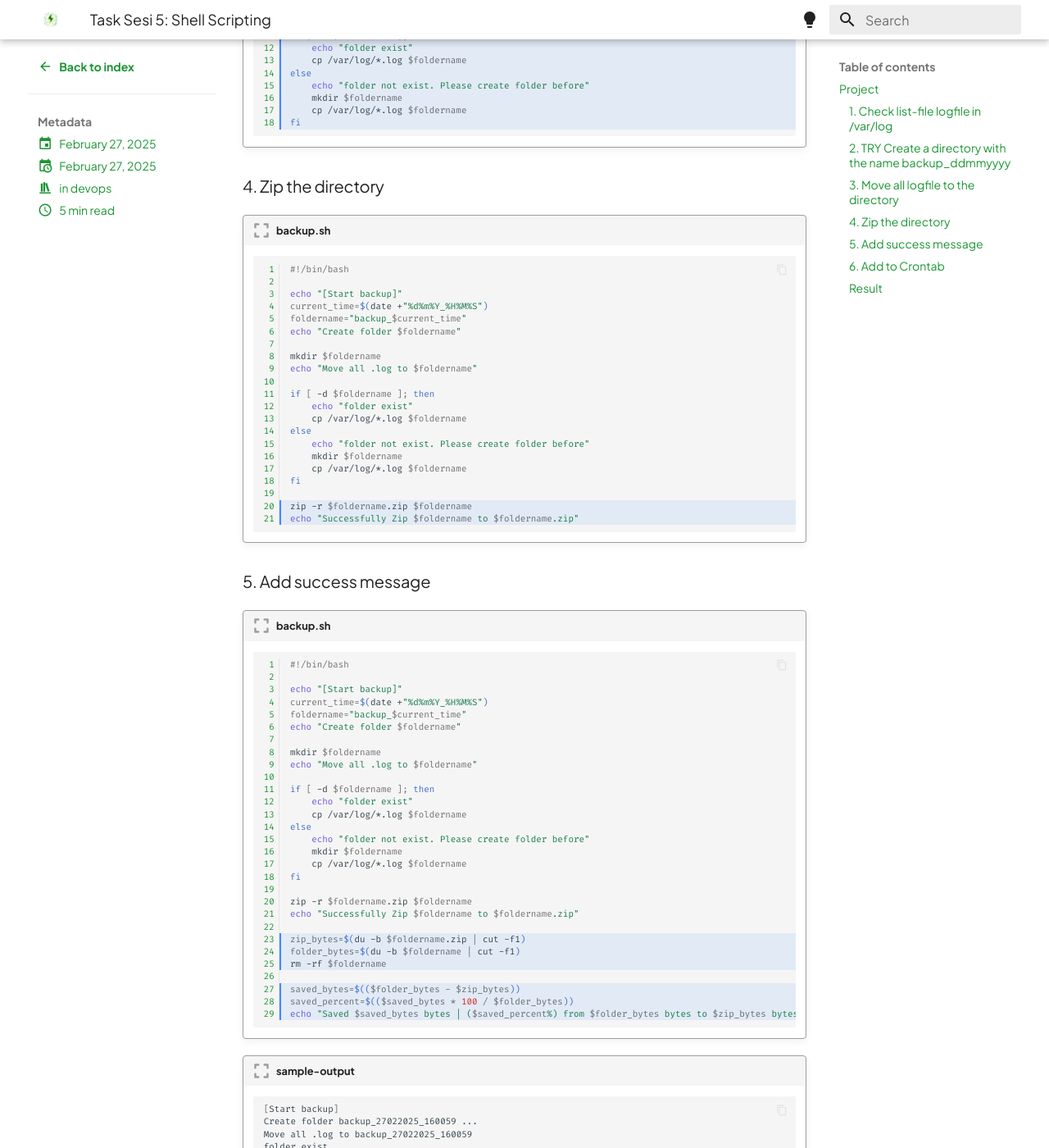
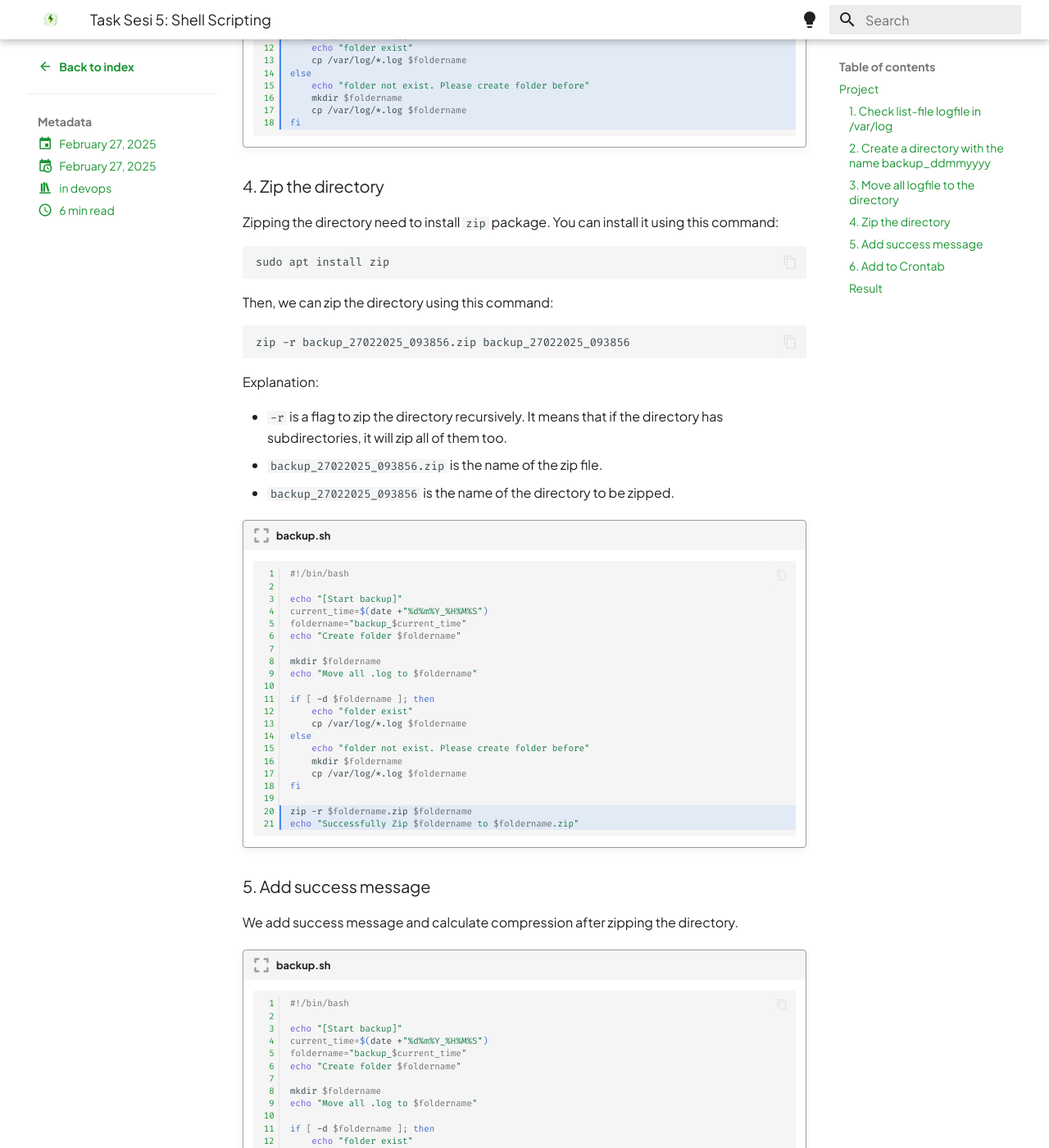
Before and after one commit to agfianf/agfianf.github.io, an MkDocs documentation site: the page built from docs/blog/posts/devops-learning/005-project.md, in a window 1280 px wide and 1400 px high, scrolled down 2356 px. Shown: the whole window at 82% size. Built offline with MkDocs 1.6.1 and Material for MkDocs 9.7.7, drawn with Linux system fonts in a browser that asks for light colours; emoji names are drawn with the system emoji font; comment, search, counter and statistics services are not loaded; some of the changed text lies outside the part shown.

Commit message:
fix: improve clarity and detail in DevOps documentation for backup process

````diff
--- a/docs/blog/posts/devops-learning/005-project.md
+++ b/docs/blog/posts/devops-learning/005-project.md
@@ -64,7 +64,7 @@ These are the list of `*.log` in `/var/log` and we will zip all of this `*.log`:
 ```
 
 
-### 2. TRY Create a directory with the name `backup_ddmmyyyy`
+### 2. Create a directory with the name `backup_ddmmyyyy`
 
 We create a directory with the name `backup_ddmmyyyy` using this command:
 
@@ -97,7 +97,7 @@ mkdir backup_$(date +"%d%m%Y_%H%M%S")  # (2)
 
 ### 3. Move all logfile to the directory
 
-Moving/Copying all `*.log` to the directory we need to check if the directory exist or not.
+Moving/copying all `*.log` to the directory we need to check if the directory exist or not.
 
 ???+ info "Check if directory exist"
 
@@ -143,6 +143,24 @@ Moving/Copying all `*.log` to the directory we need to check if the directory ex
 
 ### 4. Zip the directory
 
+Zipping the directory need to install `zip` package. You can install it using this command:
+
+```bash
+sudo apt install zip
+```
+
+Then, we can zip the directory using this command:
+
+```bash
+zip -r backup_27022025_093856.zip backup_27022025_093856
+```
+
+Explanation:
+
+- `-r` is a flag to zip the directory recursively. It means that if the directory has subdirectories, it will zip all of them too.
+- `backup_27022025_093856.zip` is the name of the zip file.
+- `backup_27022025_093856` is the name of the directory to be zipped.
+
 !!! quote "backup.sh"
 
     ```bash linenums="1" hl_lines="20 21"
@@ -170,6 +188,8 @@ Moving/Copying all `*.log` to the directory we need to check if the directory ex
     ```
 
 ### 5. Add success message
+
+We add success message and calculate compression after zipping the directory.
 
 !!! quote "backup.sh"
 
@@ -227,11 +247,17 @@ Moving/Copying all `*.log` to the directory we need to check if the directory ex
     Saved 1069540 bytes | (90%) from 1187738 bytes to 118198 bytes
     ```
 
+    You can see the saved bytes and saved percent from the original folder to the zip file.
+    That can compress the file up to 90%
+
 ### 6. Add to Crontab
+
+To run the script every minute, we can add it to crontab:
 
 ```bash
 crontab -e
 ```
+
 Add this line:
 
 ```bash
@@ -293,3 +319,6 @@ Add this line:
     -rw-rw-r-- 1 u24-1 u24-1 118334 Feb 27 16:08 backup_backup_27022025_160856.zip
     -rw-rw-r-- 1 u24-1 u24-1  33280 Feb 26 01:22 server1.txt
     ```
+
+    This is the result of the script. You can see that the script will create a new zip file every minute.
+    Sorry! The file `server1.txt` is the result of the previous project.
````
